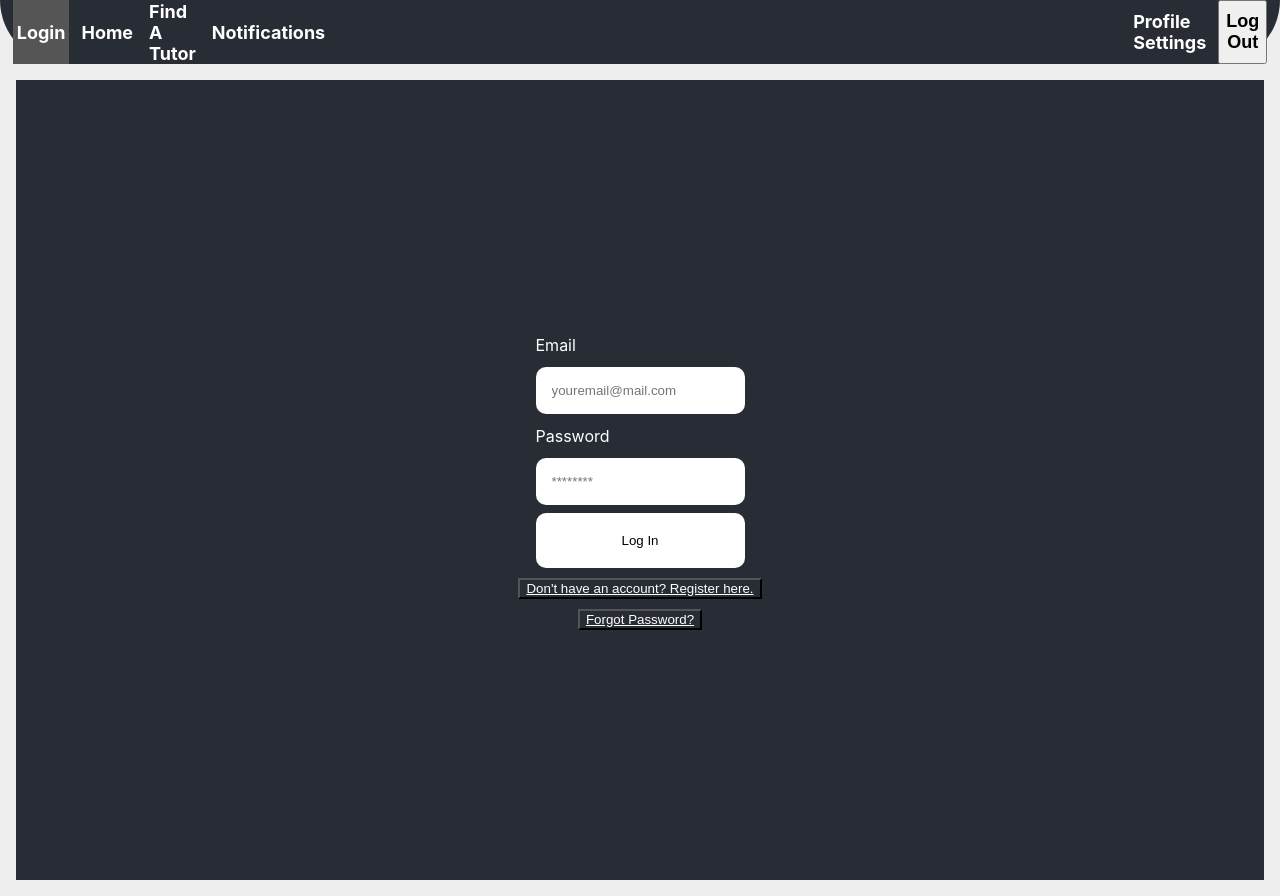
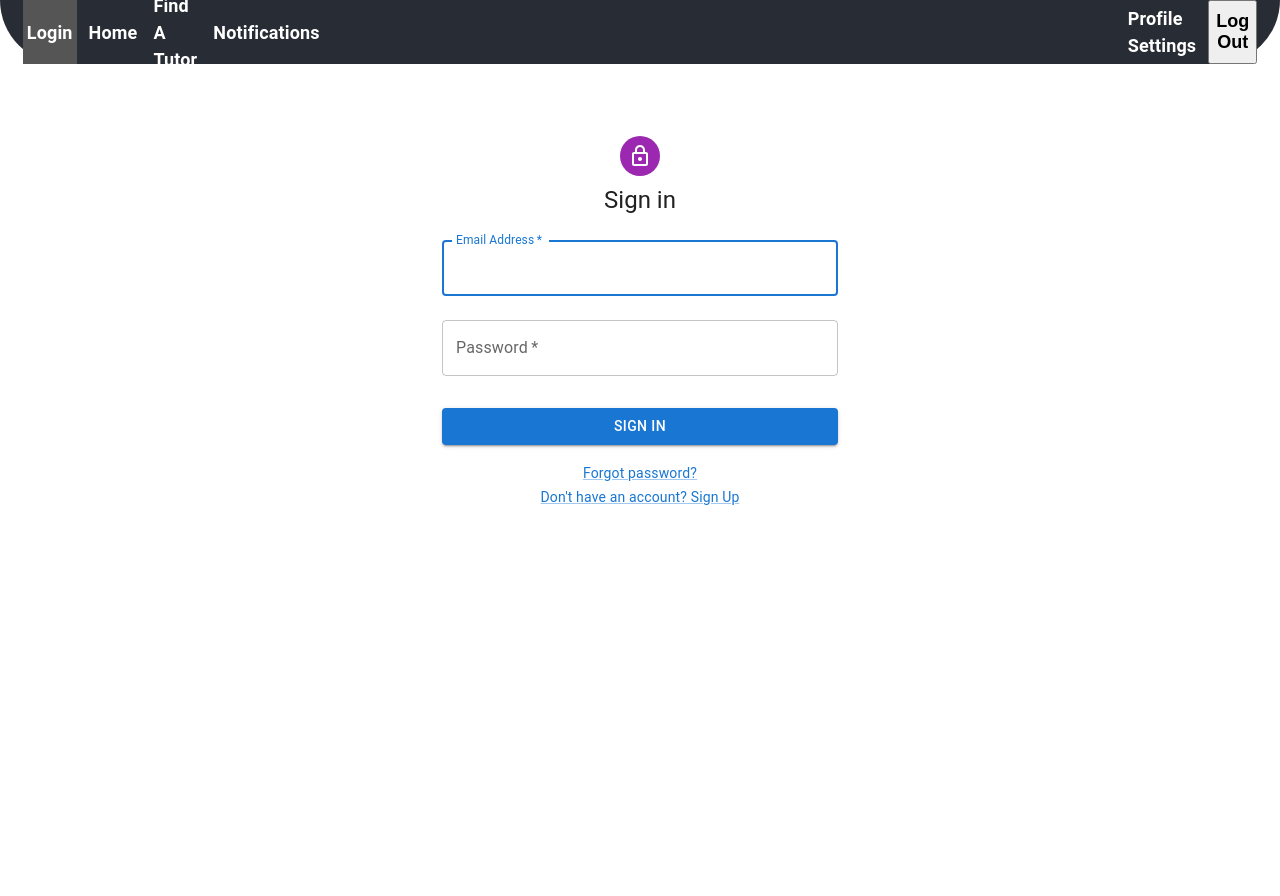
Before and after one commit to Koiya/CSC4330ProjectGroupE, a React (Create React App) app in the folder frontend/: page / in a window 1280 px wide. After the commit the page ends 800 px from the top, so only its background shows below. Built offline with nearby package versions, Linux system fonts and the light colour scheme.

Commit message:
login / sign up update

```diff
--- a/frontend/package.json
+++ b/frontend/package.json
@@ -3,6 +3,11 @@
   "version": "0.1.0",
   "private": true,
   "dependencies": {
+    "@emotion/react": "^11.10.6",
+    "@emotion/styled": "^11.10.6",
+    "@material-ui/core": "^4.12.4",
+    "@mui/icons-material": "^5.11.16",
+    "@mui/material": "^5.12.0",
     "@testing-library/jest-dom": "^5.16.5",
     "@testing-library/react": "^13.4.0",
     "@testing-library/user-event": "^13.5.0",
--- a/frontend/src/Pages/FindATutor.js
+++ b/frontend/src/Pages/FindATutor.js
@@ -1,27 +1,42 @@
 import SearchBar from "../SearchBar/SearchBar";
+import {
+    Box,
+    Grid,
+    Checkbox,
+} from "@material-ui/core"
+
+const subjects = [
+    {id: 0, name: "Math"},
+    {id: 0, name: "Science"},
+    {id: 0, name: "English"},
+    {id: 0, name: "History"},
+]
 
 export default function FindATutor() {
     return (
         <>
+        <Box sx={{p: "200px"}}>
             <SearchBar/>
-            <div className="backgroundFindTutor">
-                <table>
-                    <div className="styling">
-                            <input type="checkbox" id="" name="" value="" /> Math
-                    </div>
-                    <div className="styling">
-                        <input type="checkbox" id="" name="" value="" /> Science
-                    </div>
-                    <div className="styling">
-                        <input type="checkbox" id="" name="" value="" /> History
-                    </div>
-                </table>
+                <Box className="backgroundFindTutor">
+                    <Grid container spacing={2}>
+                        {subjects.map((item) => {
+                            return(
+                                <Grid item xs={2}>
+                                    <Box sx={{display:"flex"}}>
+                                        <Checkbox/>
+                                        {item.name}
+                                    </Box>
+                                </Grid>
+                            );
+                        })}
+                    </Grid>
                         <div className="">
                             <p align="center">
                                 List of tutors below, also filter by category
                             </p>
                         </div>
-            </div>
+                </Box>
+        </Box>
         </>
     )
 }
--- a/frontend/src/Pages/Login.js
+++ b/frontend/src/Pages/Login.js
@@ -1,16 +1,20 @@
-import React, { useState } from "react";
+import * as React from 'react';
+import Avatar from '@mui/material/Avatar';
+import Button from '@mui/material/Button';
+import CssBaseline from '@mui/material/CssBaseline';
+import TextField from '@mui/material/TextField';
+import Link from '@mui/material/Link';
+import Grid from '@mui/material/Grid';
+import Box from '@mui/material/Box';
+import LockOutlinedIcon from '@mui/icons-material/LockOutlined';
+import Typography from '@mui/material/Typography';
+import Container from '@mui/material/Container';
+import { createTheme, ThemeProvider } from '@mui/material/styles';
 import { useNavigate } from "react-router-dom";
 
-export default function Login() {
-    const [email, setEmail] = useState('');
-    const [pass, setPass] = useState('');
+const theme = createTheme();
 
-    const handleSubmit = (e) => {
-        e.preventDefault();
-        console.log(email);
-
-    }
-
+export default function SignIn() {
     const navigate = useNavigate();
 
     const navigateToRegistration = () => {
@@ -21,17 +25,79 @@
         navigate('/Home');
     };
 
-    return (
-        <div className="auth-form-container">
-            <form className="login-form" onSubmit={handleSubmit}>
-                <label className="theLabel" for="email">Email</label>
-             <input className="theInput" value={email} onChange={(e) => setEmail(e.target.value)} type="email" placeholder="youremail@mail.com" id="email" name="email"/>
-             <label className="theLabel" for="password">Password</label>
-             <input className="theInput" value={pass} onChange={(e) => setPass(e.target.value)} type="password" placeholder="********" id="password" name="password"/>
-             <button className="theButton" type="submit" onClick={navigateToHome}>Log In</button>
-             </form>
-             <button className="link-btn" onClick={navigateToRegistration}>Don't have an account? Register here.</button>
-             <button className="link-btn">Forgot Password?</button>
-        </div>
-    )
+  const handleSubmit = (event) => {
+    event.preventDefault();
+    const data = new FormData(event.currentTarget);
+    console.log({
+      email: data.get('email'),
+      password: data.get('password'),
+    });
+  };
+
+  return (
+    <ThemeProvider theme={theme}>
+      <Container component="main" maxWidth="xs">
+        <CssBaseline />
+        <Box
+          sx={{
+            marginTop: 8,
+            display: 'flex',
+            flexDirection: 'column',
+            alignItems: 'center',
+          }}
+        >
+          <Avatar sx={{ m: 1, bgcolor: 'secondary.main' }}>
+            <LockOutlinedIcon />
+          </Avatar>
+          <Typography component="h1" variant="h5">
+            Sign in
+          </Typography>
+          <Box component="form" onSubmit={handleSubmit} noValidate sx={{ mt: 1 }}>
+            <TextField
+              margin="normal"
+              required
+              fullWidth
+              id="email"
+              label="Email Address"
+              name="email"
+              autoComplete="email"
+              autoFocus
+            />
+            <TextField
+              margin="normal"
+              required
+              fullWidth
+              name="password"
+              label="Password"
+              type="password"
+              id="password"
+              autoComplete="current-password"
+            />
+
+            <Button
+              type="submit"
+              fullWidth
+              variant="contained"
+              onClick={navigateToHome}
+              sx={{ mt: 3, mb: 2 }}
+            >
+              Sign In
+            </Button>
+            <Grid container sx={{ display: 'flex', flexDirection: 'column' }}>
+              <Grid item xs>
+                <Link href="#" variant="body2">
+                  Forgot password?
+                </Link>
+              </Grid>
+              <Grid item>
+                <Link href="#" variant="body2" onClick={navigateToRegistration} align='center'>
+                  {"Don't have an account? Sign Up"}
+                </Link>
+              </Grid>
+            </Grid>
+          </Box>
+        </Box>
+      </Container>
+    </ThemeProvider>
+  );
 }
--- a/frontend/src/Pages/Registration.js
+++ b/frontend/src/Pages/Registration.js
@@ -1,17 +1,22 @@
-import React, { useState } from "react";
+import * as React from 'react';
+import Avatar from '@mui/material/Avatar';
+import Button from '@mui/material/Button';
+import CssBaseline from '@mui/material/CssBaseline';
+import TextField from '@mui/material/TextField';
+import FormControlLabel from '@mui/material/FormControlLabel';
+import Checkbox from '@mui/material/Checkbox';
+import Link from '@mui/material/Link';
+import Grid from '@mui/material/Grid';
+import Box from '@mui/material/Box';
+import LockOutlinedIcon from '@mui/icons-material/LockOutlined';
+import Typography from '@mui/material/Typography';
+import Container from '@mui/material/Container';
+import { createTheme, ThemeProvider } from '@mui/material/styles';
 import { useNavigate } from "react-router-dom";
 
-export default function Registration() {
-    const [email, setEmail] = useState('');
-    const [pass, setPass] = useState('');
-    const [name, setName] = useState('');
+const theme = createTheme();
 
-    const handleSubmit = (e) => {
-        e.preventDefault();
-        console.log(email);
-
-    }
-
+export default function SignUp() {
     const navigate = useNavigate();
 
     const navigateToLogin = () => {
@@ -22,20 +27,97 @@
         navigate('/Home');
     };
 
-    return (
-        <div className="auth-form-container">
-          <form className="registration-form" onSubmit={handleSubmit}>
-              <label className="theLabel">Full Name</label>
-                <input className="theInput" value={name} onChange={(e) => setName(e.target.value)} id="name" placeholder="Full Name" />
-                <label className="theLabel" for="email">Email</label>
-                <input className="theInput" value={email} onChange={(e) => setEmail(e.target.value)} type="email" placeholder="youremail@mail.com" id="email" name="email"/>
-                <label className="theLabel" for="password">Password</label>
-                <input className="theInput" value={pass} onChange={(e) => setPass(e.target.value)} type="password" placeholder="********" id="password" name="password"/>
-                <label className="theLabel">Confirm Password</label>
-                <input className="theInput" value={pass} id="confirmpass" placeholder="Confirm Password" />
-                <button className="theButton" type="submit" onClick={navigateToHome}>Register</button>
-          </form>
-                  <button className="link-btn" onClick={navigateToLogin}>Already have an account? Login here.</button>
-        </div>
-    )
+  const handleSubmit = (event) => {
+    event.preventDefault();
+    const data = new FormData(event.currentTarget);
+    console.log({
+      email: data.get('email'),
+      password: data.get('password'),
+    });
+  };
+
+  return (
+    <ThemeProvider theme={theme}>
+      <Container component="main" maxWidth="xs">
+        <CssBaseline />
+        <Box
+          sx={{
+            marginTop: 8,
+            display: 'flex',
+            flexDirection: 'column',
+            alignItems: 'center',
+          }}
+        >
+          <Avatar sx={{ m: 1, bgcolor: 'secondary.main' }}>
+            <LockOutlinedIcon />
+          </Avatar>
+          <Typography component="h1" variant="h5">
+            Sign up
+          </Typography>
+          <Box component="form" noValidate onSubmit={handleSubmit} sx={{ mt: 3 }}>
+            <Grid container spacing={2}>
+              <Grid item xs={12} sm={6}>
+                <TextField
+                  autoComplete="given-name"
+                  name="firstName"
+                  required
+                  fullWidth
+                  id="firstName"
+                  label="First Name"
+                  autoFocus
+                />
+              </Grid>
+              <Grid item xs={12} sm={6}>
+                <TextField
+                  required
+                  fullWidth
+                  id="lastName"
+                  label="Last Name"
+                  name="lastName"
+                  autoComplete="family-name"
+                />
+              </Grid>
+              <Grid item xs={12}>
+                <TextField
+                  required
+                  fullWidth
+                  id="email"
+                  label="Email Address"
+                  name="email"
+                  autoComplete="email"
+                />
+              </Grid>
+              <Grid item xs={12}>
+                <TextField
+                  required
+                  fullWidth
+                  name="password"
+                  label="Password"
+                  type="password"
+                  id="password"
+                  autoComplete="new-password"
+                />
+              </Grid>
+            </Grid>
+            <Button
+              type="submit"
+              fullWidth
+              variant="contained"
+              onClick={navigateToHome}
+              sx={{ mt: 3, mb: 2 }}
+            >
+              Sign Up
+            </Button>
+            <Grid container justifyContent="center">
+              <Grid item>
+                <Link href="#" variant="body2" onClick={navigateToLogin}>
+                  Already have an account? Sign in
+                </Link>
+              </Grid>
+            </Grid>
+          </Box>
+        </Box>
+      </Container>
+    </ThemeProvider>
+  );
 }
--- a/frontend/src/SearchBar/SearchBar.js
+++ b/frontend/src/SearchBar/SearchBar.js
@@ -1,12 +1,23 @@
+import {
+    TextField,
+    Button,
+    Grid,
+} from "@material-ui/core";
+
 const SearchBar = () => (
     <form action="/" method="get">
-        <input
-            type="text"
-            id="header-search"
-            placeholder="Look For Tutors"
-            className="searchBar"
-        />
-        <button className="searchBarButton" type="submit">Search</button>
+        <Grid container spacing={10}>
+            <Grid item xs={8}>
+                <TextField
+                    type="text"
+                    placeholder="Look For Tutors"
+                    variant="outlined"
+                />
+            </Grid>
+            <Grid item xs={2}>
+                <Button variant="outlined">Search</Button>
+            </Grid>
+        </Grid>
     </form>
 );
 
```
Also changed, not shown: 1 other file (tests, documents, lock files or other folders). Lines whose indentation alone changed are shown as unchanged.
